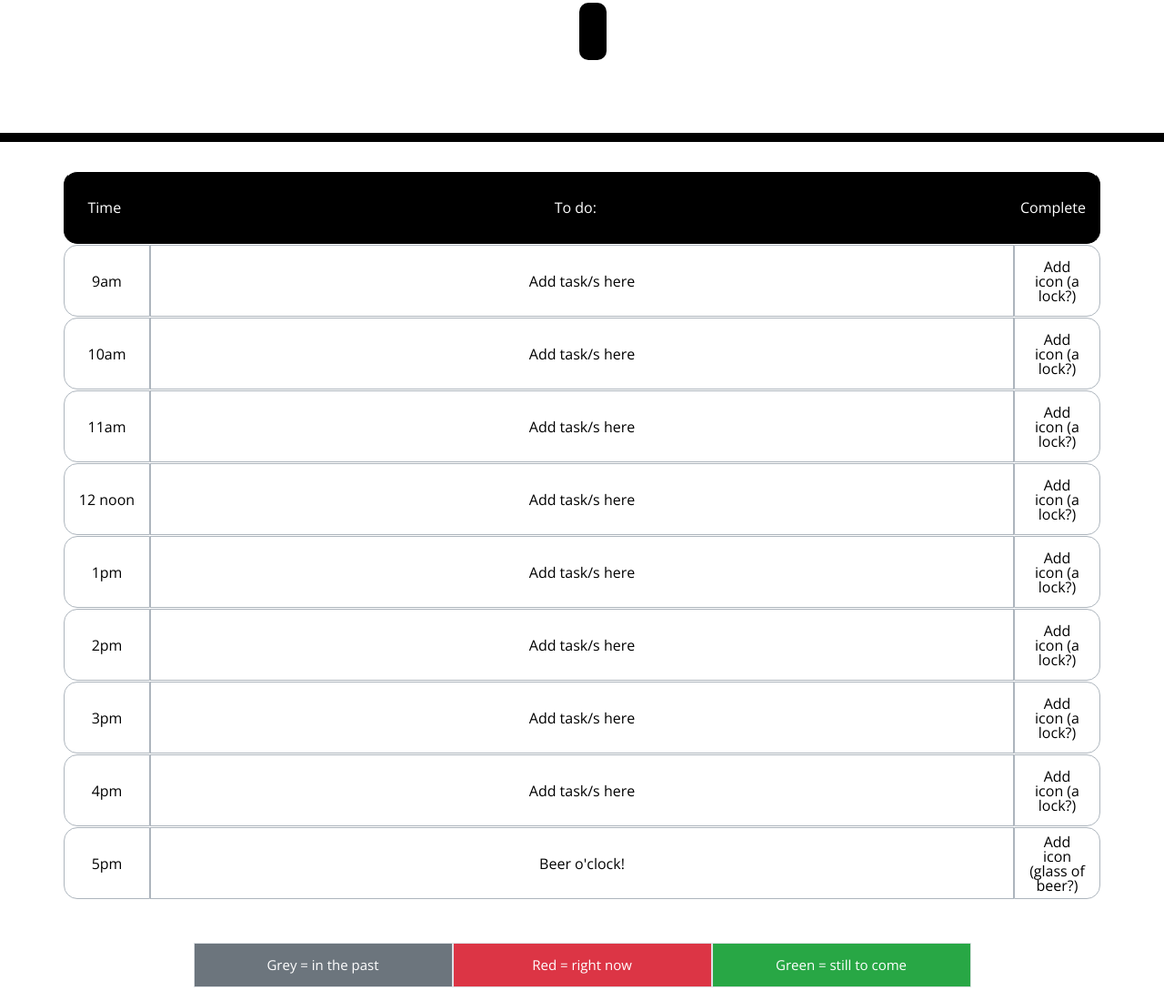
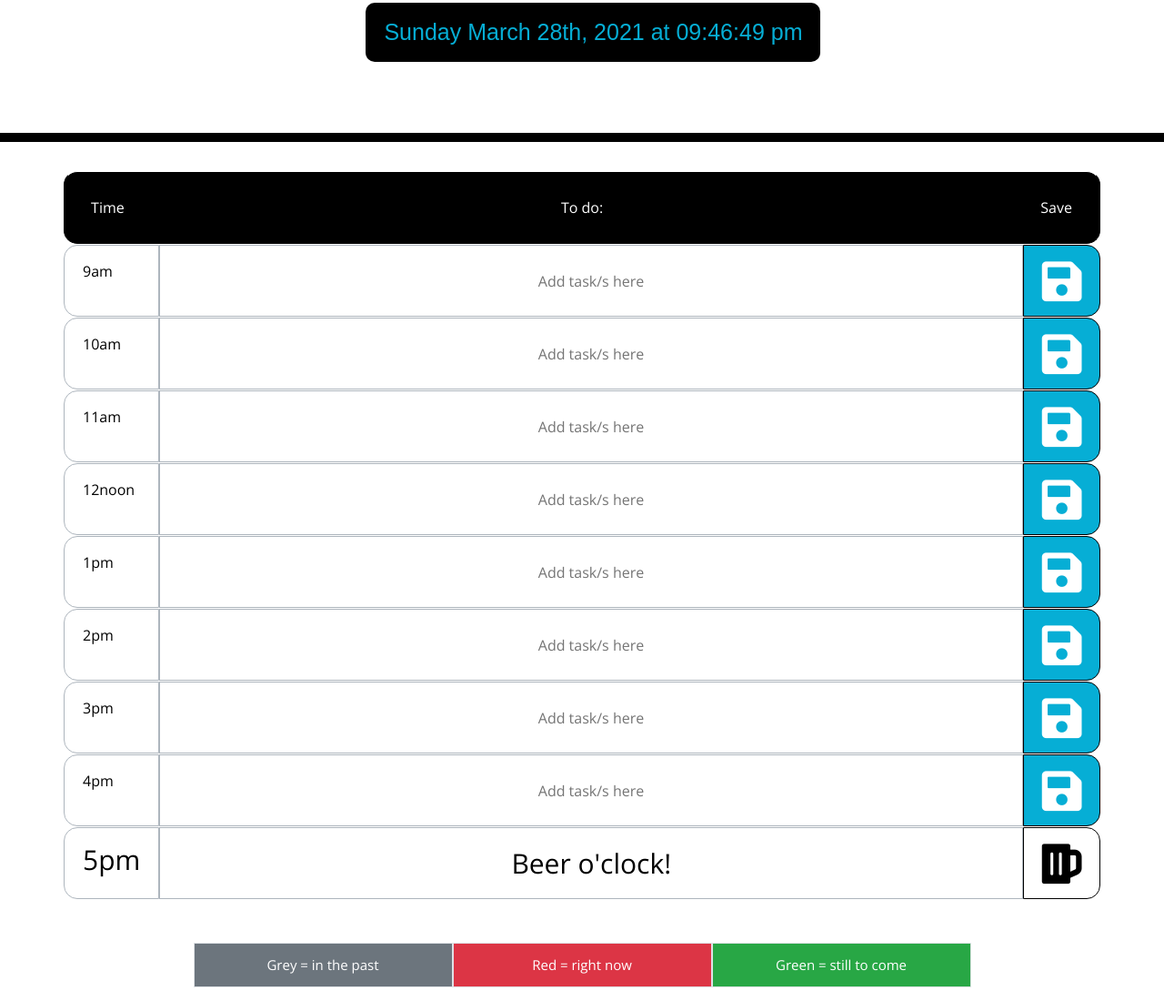
Before and after one commit to rachel-brain/my-work-day-scheduler, a plain HTML site: page Develop/index.html in a window 1280 px wide. Shown: the part 192-1292 px from the top of the page at 91% size. Drawn offline with nearby package versions, Linux system fonts and the light colour scheme.

Commit message:
second commit

```diff
--- a/Develop/index.html
+++ b/Develop/index.html
@@ -18,10 +18,6 @@
 
     <link rel="stylesheet" href="style.css"/>
 
-    <script type="text/javascript"
-            src="https://cdnjs.cloudflare.com/ajax/libs/moment.js/2.27.0/moment.min.js"></script>
-    <!-- <script src="https://cdnjs.cloudflare.com/ajax/libs/moment.js/2.29.1/moment-with-locales.min.js"></script> -->
-
     <title>Work Day Scheduler</title>
   </head>
 
@@ -29,72 +25,72 @@
     <header class="jumbotron">
       <h1 class="display-3">Work Day Scheduler</h1>
       <p class="lead">A simple calendar app for scheduling your work day</p>
-       <!-- Live Day/Date/Time goes here -->
       <div class="row justify-content-md-center">
-        <p class="col-md-auto today" id="currentDay"></p>
+        <p class="col-md-auto today"><span id="currentDay">loading...</span></p>
       </div>
     </header>
 
     <div class="container">
-      <!-- Timeblocks go here -->
         <div class="row custom-header">
           <div class="col">Time</div>
           <div class="col-10">To do:</div>
-          <div class="col">Complete</div>
+          <div class="col">Save</div>
         </div>
 
-        <div class="row time-block">
+        <form id="form">
+          <div class="row time-block" id="9">
             <div class="col custom-time">9am</div>
-          <div class="col-10 custom-taskbar">Add task/s here</div>
-          <div class="col custom-icon1">Add icon (a lock?)</div>
+            <input type="text" class="col-10 custom-taskbar" id="task-input" placeholder="Add task/s here">
+            <button class="saveBtn col custom-icon1 fas fa-save" style="font-size:50px;"></button>
           </div>
 
-        <div class="row time-block">
+          <div class="row time-block" id="10">
             <div class="col custom-time">10am</div>
-          <div class="col-10 custom-taskbar">Add task/s here</div>
-          <div class="col custom-icon1">Add icon (a lock?)</div>
+            <input type="text" class="col-10 custom-taskbar" id="task-input"  placeholder="Add task/s here">
+            <button class="saveBtn col custom-icon1 fas fa-save" style="font-size:50px;"></button>
           </div>
 
-        <div class="row time-block">
+          <div class="row time-block" id="11">
             <div class="col custom-time">11am</div>
-          <div class="col-10 custom-taskbar">Add task/s here</div>
-          <div class="col custom-icon1">Add icon (a lock?)</div>
+            <input type="text" class="col-10 custom-taskbar" id="task-input" placeholder="Add task/s here">
+            <button class="saveBtn col custom-icon1 fas fa-save" style="font-size:50px;"></button>
           </div>
 
-        <div class="row time-block">
-          <div class="col custom-time">12 noon</div>
-          <div class="col-10 custom-taskbar">Add task/s here</div>
-          <div class="col custom-icon1">Add icon (a lock?)</div>
+          <div class="row time-block" id="12">
+            <div class="col custom-time">12noon</div>
+            <input type="text" class="col-10 custom-taskbar" id="task-input" placeholder="Add task/s here">
+            <button class="saveBtn col custom-icon1 fas fa-save" style="font-size:50px;"></button>
           </div>
 
-        <div class="row time-block">
+          <div class="row time-block" id="13">
             <div class="col custom-time">1pm</div>
-          <div class="col-10 custom-taskbar">Add task/s here</div>
-          <div class="col custom-icon1">Add icon (a lock?)</div>
+            <input type="text" class="col-10 custom-taskbar" id="task-input" placeholder="Add task/s here">
+            <button class="saveBtn col custom-icon1 fas fa-save" style="font-size:50px;"></button>
           </div>
 
-        <div class="row time-block">
+          <div class="row time-block" id="14">
             <div class="col custom-time">2pm</div>
-          <div class="col-10 custom-taskbar">Add task/s here</div>
-          <div class="col custom-icon1">Add icon (a lock?)</div>
+            <input type="text" class="col-10 custom-taskbar" id="task-input" placeholder="Add task/s here">
+            <button class="saveBtn col custom-icon1 fas fa-save" style="font-size:50px;"></button>
           </div>
 
-        <div class="row time-block">
+          <div class="row time-block" id="15">
             <div class="col custom-time">3pm</div>
-          <div class="col-10 custom-taskbar">Add task/s here</div>
-          <div class="col custom-icon1">Add icon (a lock?)</div>
+            <input type="text" class="col-10 custom-taskbar" id="task-input" placeholder="Add task/s here"><span id="task-input"></span>
+            <button class="saveBtn col custom-icon1 fas fa-save" style="font-size:50px;"></button>
           </div>
 
-        <div class="row time-block">
+          <div class="row time-block" id="16">
             <div class="col custom-time">4pm</div>
-          <div class="col-10 custom-taskbar">Add task/s here</div>
-          <div class="col custom-icon1">Add icon (a lock?)</div>
+            <input type="text" class="col-10 custom-taskbar" id="task-input" placeholder="Add task/s here"><span id="task-input"></span>
+            <button class="saveBtn col custom-icon1 fas fa-save" style="font-size:50px;"></button>
           </div>
+        </form>
 
           <div class="row time-block">
-          <div class="col custom-time">5pm</div>
-          <div class="col-10 beer-taskbar">Beer o'clock!</div>
-          <div class="col custom-icon2">Add icon (glass of beer?)</div>
+            <div class="col custom-time" style="font-size:30px;">5pm</div>
+            <div class="col-10 beer-taskbar" style="font-size:30px;">Beer o'clock!</div>
+            <div class="col custom-icon2 fas fa-beer" style="font-size:50px;"></div>
           </div>
     </div>
 
@@ -102,7 +98,7 @@
     <br>
 
     <div class="container px-9">
-      <!-- Key goes here -->
+      <!-- Key goes here - need to fix colors -->
         <div class="row custom-key gx-5 justify-content-md-center">
           <div class="col-3 p-3 border bg-secondary">Grey = in the past</div>
           <div class="col-3 p-3 border bg-danger">Red = right now</div>
@@ -110,6 +106,9 @@
         </div>
     </div>
 
+    <script src="https://cdnjs.cloudflare.com/ajax/libs/moment.js/2.27.0/moment.min.js" type="text/javascript"></script>
     <script src="https://cdnjs.cloudflare.com/ajax/libs/jquery/3.2.1/jquery.min.js" type="text/javascript"></script>
+    <script src="script.js"></script>
+
   </body>
 </html>
--- a/Develop/script.js
+++ b/Develop/script.js
@@ -1,33 +1,156 @@
-// You'll need to use the [Moment.js](https://momentjs.com/) library to work with date and time. Be sure to read the documentation carefully and concentrate on using Moment.js in the browser.
+// Live Day/Date/Time tracker:
+function update() {
+  $('#currentDay').html (moment().format('dddd MMMM Do, YYYY [at] hh:mm:ss a'));
+}
 
-// GIVEN I am using a daily planner to create a schedule
-// WHEN I open the planner
-// THEN the current day is displayed at the top of the calendar
-
-// var now = moment().format("LLLL");
-
-
-// var now = moment().format("MMM Do, YYYY");
-// $("#currentDay").text(now);
-
-var now = moment();
-$("#currentDay").text(now.format("MMM Do, YYYY"));
-
-
-// WHEN I scroll down
-// THEN I am presented with timeblocks for standard business hours
-// WHEN I view the timeblocks for that day
-// THEN each timeblock is color coded to indicate whether it is in the past (grey), present (pink), or future (green), or beer o'clock! (blue)
-    // .custom-taskbar
-// WHEN I click into a timeblock
-// THEN I can enter an event
-// WHEN I click the save button for that timeblock
-    // save button! click event
-// THEN the text for that event is saved in local storage
-// WHEN I refresh the page
-// THEN the saved events persist
+setInterval(update, 1000);
 
 
 
-// What are those icons?!!
-// Add a key for the colors?
+// Still to complete the following code:
+// 1. I can enter an event/task when I click into a timeblock.
+// 2. The text for that event is saved in local storage when I click the save button for that timeblock.
+// 3. The form does not clear the inputted hourly tasks on refresh; ie. they persist.
+// 4. The tasks are color-coded based on the time of day for past (grey), present (pink) & future (green) times.
+// 5. The save button fades on hover.
+
+
+
+// Set variables for timeblocks:
+var taskFormEl = $('#form');
+var taskEl = $('#task-list');
+var taskInput = document.querySelector('#task-input');
+var saveBtn = document.querySelector('.saveBtn');
+var task = localStorage.getItem('custom-taskbar');
+var scheduleTime = document.querySelector('.custom-time');
+var currentTime = document.querySelector('.today');
+var setBackgroundColor;
+
+taskInput.textContent = task;
+
+saveBtn.addEventListener('click', function(event) {
+  event.preventDefault();
+//   if (!taskInput) {
+//     return;
+//   } else
+//   localStorage.setItem('hour-task', task);
+});
+
+
+// TAKE 1:
+// function colorDisplay () {
+//   if (scheduleTime === update.format ('hh')) {
+//   setBackgroundColor(row, "#ff6961")
+//   }
+
+//   else if (scheduleTime < update.format ('hh')) {
+//   setBackgroundColor(row, "#d3d3d3")
+//   }
+
+//   else {
+//   setBackgroundColor(row, "#77dd77")
+//   }
+// }
+
+// colorDisplay();
+
+// function setBackgroundColor(element, color) {
+//   element.style.backgroundColor = color;
+// }
+
+
+// TAKE 2:
+// function colorDisplay () {
+//   if (scheduleTime === (moment().format ('hh'))
+//   setBackgroundColor(row, '#ff6961')
+//   }
+
+//   else if (scheduleTime < (moment().format ('hh'))
+//   setBackgroundColor(row, '#d3d3d3')
+//   }
+
+//   else {
+//   setBackgroundColor(row, '#77dd77')
+//   }
+// }
+
+// colorDisplay();
+
+// function setBackgroundColor(element, color) {
+//   element.style.backgroundColor = color;
+// }
+
+
+
+
+// ..............................................
+// TRY ALL OF THIS CODE BELOW?
+// const rows = document.getElementsByClassName('time-block');
+// let currentHour = parseInt(moment().format('H'));
+
+// Array.from(rows).forEach(row => {
+//   let
+//     rowIdString = row.id,
+//     rowHour;
+//   if (rowIdString) {
+//     rowHour = parseInt(rowIdString);
+//   }
+//   if (rowHour) {
+// //     // Compares row id to current hour and sets color accordingly
+//     if (currentHour === rowHour) {
+//       setColor(row, "red");
+//     } else if ((currentHour < rowHour) && (currentHour > rowHour - 6)) {
+//       setColor(row, "green");
+//     } else if ((currentHour > rowHour) && (currentHour < rowHour + 6)) {
+//       setColor(row, "lightgrey");
+//     } else {
+//       setColor(row, "white");
+//     }
+//   }
+// });
+
+// function setColor(element, color) {
+//   element.style.backgroundColor = color;
+// }
+// ..............................................
+
+// // create function to handle form submission
+// function handleTaskSubmit(event) {
+//   event.preventDefault();
+
+// Select form element by its `name` attribute and get its value
+  // var taskDescription = $('input[name='hour-task']').val();
+  // }
+
+
+//   // clear the form input element
+//   $('input[name="hour-task"]').val('');
+// }
+
+// // Create a submit event listener on the form element
+// taskFormEl.on('submit', handleTaskSubmit);
+
+
+// renderLastScheduled();
+
+// function renderLastScheduled() {
+//     var taskInput = localStorage.setItem('task-input', '');
+//     if (!taskInput) {
+//       return;
+//     }
+
+//     taskInputSpan.textContent = task;
+//   }
+
+// window.localStorage.setItem('task-input', '');
+// window.localStorage.getItem('task-input');
+
+
+
+// TEST:
+localStorage.setItem('test', 1);
+alert(localStorage.getItem('test'));
+
+
+// You'll need to use the [Moment.js](https://momentjs.com/) library to work with date and time.
+// Be sure to read the documentation carefully and concentrate on using Moment.js in the browser.
--- a/Develop/style.css
+++ b/Develop/style.css
@@ -1,6 +1,3 @@
-/* Set up var colors? */
-
-
 body {
   font-family: 'Open Sans', sans-serif;
   font-size: 16px;
@@ -31,7 +28,7 @@ textarea {
 .custom-header {
   text-align: center;
   align-content: center;
-  border: 1px solid #000;
+  border: 1px solid black;
   border-radius: 15px;
   background-color: black;
   color: white;
@@ -45,18 +42,9 @@ textarea {
   font-size: 15px;
 }
 
-/* .time-block {
-  text-align: center;
-  align-content: center;
-} */
-
 .custom-time {
-  text-align: center;
-  align-content: center;
-  /* justify-items: center; */
-  /* justify-content: center; */
-  /* align-items: center; */
-  /* justify-self: center; */
+  text-align: justify;
+  padding: 20px;
   border: 1px solid #adb5bd;
   border-radius: 15px 0 0 15px;
   background-color: white;
@@ -67,19 +55,20 @@ textarea {
 .beer-taskbar {
   text-align: center;
   align-content: center;
+  text-justify: inter-word;
+  padding: 20px;
   border: 1px solid #adb5bd;
   /* background-color: variable; */
   color: black;
 }
 
-.custom-icon1,
-.custom-icon2 {
-  text-align: center;
-  align-content: center;
-  border: 1px solid #adb5bd;
-  border-radius: 0 15px 15px 0;
-  background-color: white;
-  color: black;
+ul {
+  margin: 3rem auto;
+  font-size: 1.75rem;
+}
+
+ul li {
+  margin: 1.2rem 0;
 }
 
 .row {
@@ -109,7 +98,22 @@ textarea {
   color: white;
 }
 
+.custom-icon1,
+.custom-icon2 {
+  text-align: center;
+  align-content: center;
+  padding: 10px;
+  border: 1px solid black;
+  border-top-right-radius: 15px;
+  border-bottom-right-radius: 15px;
+  background-color: white;
+  color: black;
+}
+
 .saveBtn {
+  text-align: center;
+  align-content: center;
+  padding: 10px;
   border-left: 1px solid black;
   border-top-right-radius: 15px;
   border-bottom-right-radius: 15px;
@@ -125,10 +129,11 @@ textarea {
 .today {
   text-align: center;
   justify-content: center;
+  padding: 20px;
   font-family: Arial, sans-serif;
   font-size: 25px;
   margin-left: 2%;
-  color:green;
+  color: #06aed5;
   background-color: black;
   border-radius: 10px;
 }
```
Lines whose indentation alone changed are shown as unchanged.
